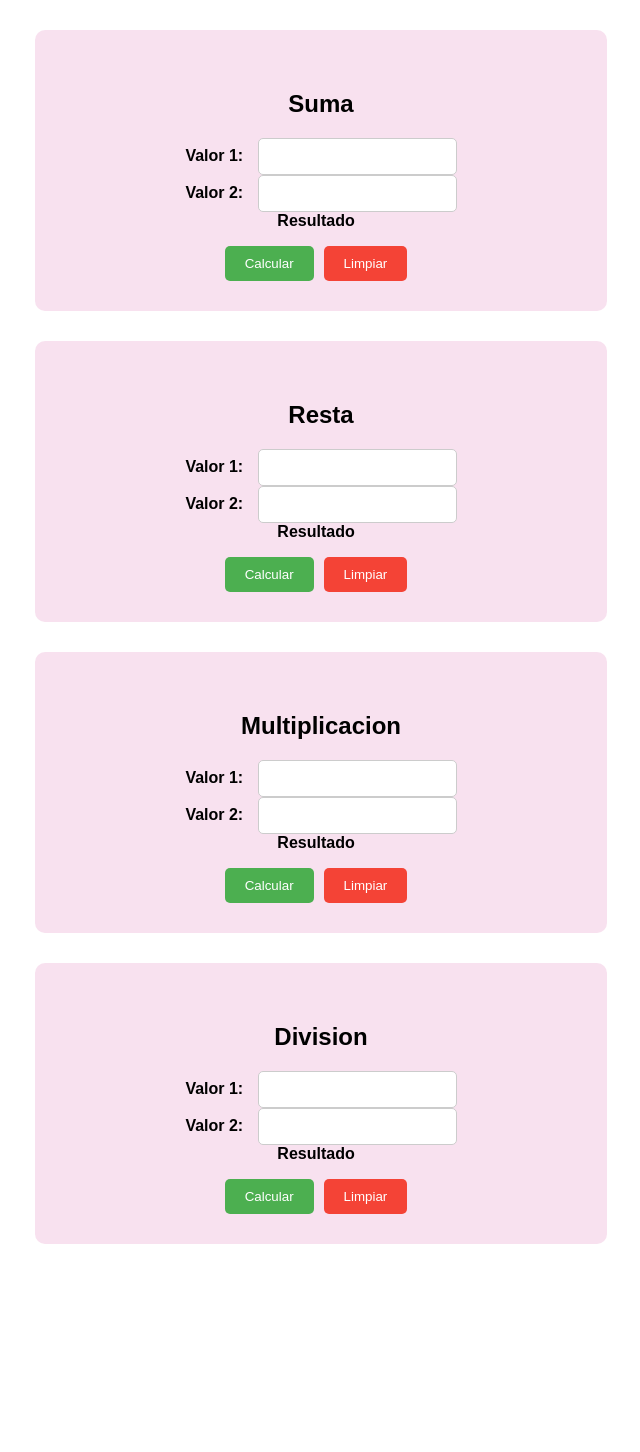
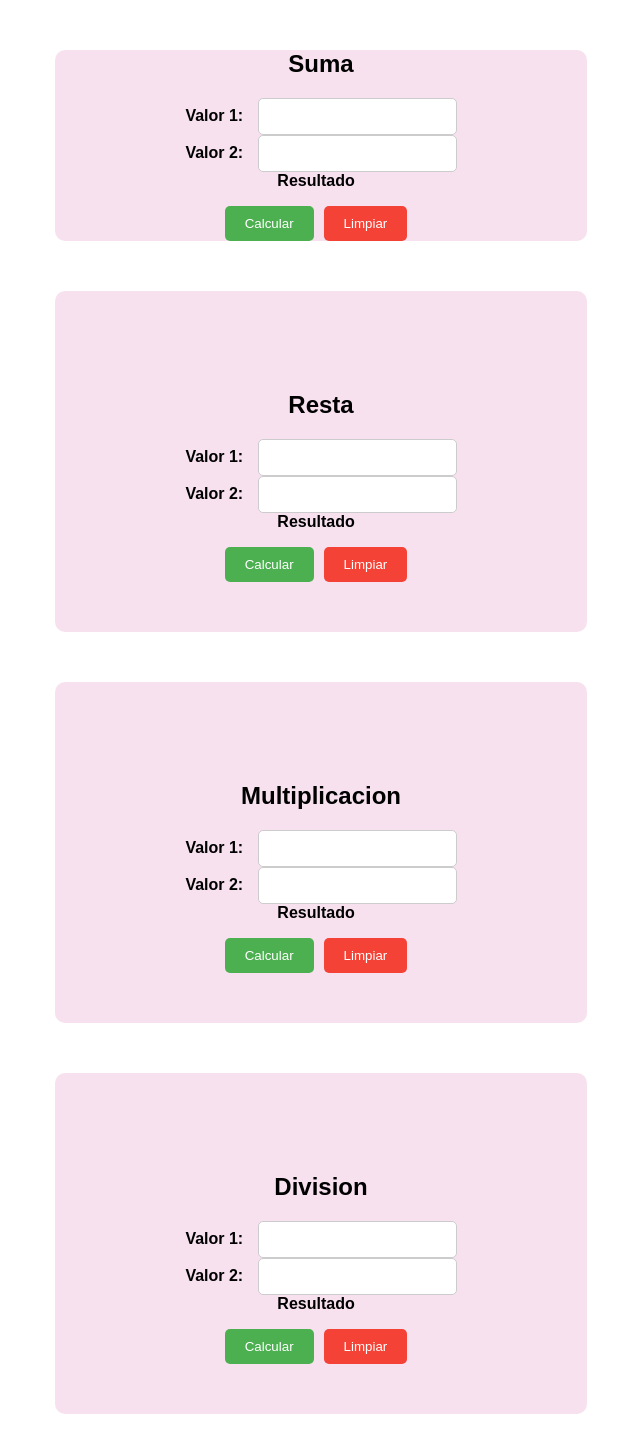
Before and after one commit to LauraDGonzalez/CalculadoraBasicaAngular, an Angular app: page / in a window 1280 px wide. Shown: the top 1452 px of the page, without its empty margins (319-959 px from the left). Before the commit the page ends 1274 px from the top, so only its background shows below. Built offline with nearby package versions, Linux system fonts and the light colour scheme.

Commit message:
se modifica el tamaño de h2 y form a 50px en todos los componentes

```diff
--- a/angular.json
+++ b/angular.json
@@ -1,5 +1,8 @@
 {
   "$schema": "./node_modules/@angular/cli/lib/config/schema.json",
+  "cli": {
+    "analytics": "3e63f82f-5599-4a41-9e53-3cf76310bfa7"
+  },
   "version": 1,
   "newProjectRoot": "projects",
   "projects": {
--- a/src/app/components/add-calculator/add-calculator.component.css
+++ b/src/app/components/add-calculator/add-calculator.component.css
@@ -8,13 +8,13 @@
   }
 
   h2 {
-    margin-top: 30px;
+    margin-top: 50px;
 
   }
 
   form {
-    margin: 30px;
-    padding: 30px;
+    margin: 50px;
+    padding: 3050pxpx;
 
     background-color: #c91a8321;
     border-radius: 10px;
--- a/src/app/components/multiplyt-calculator/multiplyt-calculator.component.css
+++ b/src/app/components/multiplyt-calculator/multiplyt-calculator.component.css
@@ -7,13 +7,13 @@ body {
   }
 
   h2 {
-    margin-top: 30px;
+    margin-top: 50px;
 
   }
 
   form {
-    margin: 30px;
-    padding: 30px;
+    margin: 50px;
+    padding: 50px;
 
     background-color: #c91a8321;
     border-radius: 10px;
--- a/src/app/components/split-calculator/split-calculator.component.css
+++ b/src/app/components/split-calculator/split-calculator.component.css
@@ -7,13 +7,13 @@ body {
   }
 
   h2 {
-    margin-top: 30px;
+    margin-top: 50px;
 
   }
 
   form {
-    margin: 30px;
-    padding: 30px;
+    margin: 50px;
+    padding: 50px;
 
     background-color: #c91a8321;
     border-radius: 10px;
--- a/src/app/components/subtract-calculator/subtract-calculator.component.css
+++ b/src/app/components/subtract-calculator/subtract-calculator.component.css
@@ -7,13 +7,13 @@ body {
   }
 
   h2 {
-    margin-top: 30px;
+    margin-top: 50px;
 
   }
 
   form {
-    margin: 30px;
-    padding: 30px;
+    margin: 50px;
+    padding: 50px;
 
     background-color: #c91a8321;
     border-radius: 10px;
```
